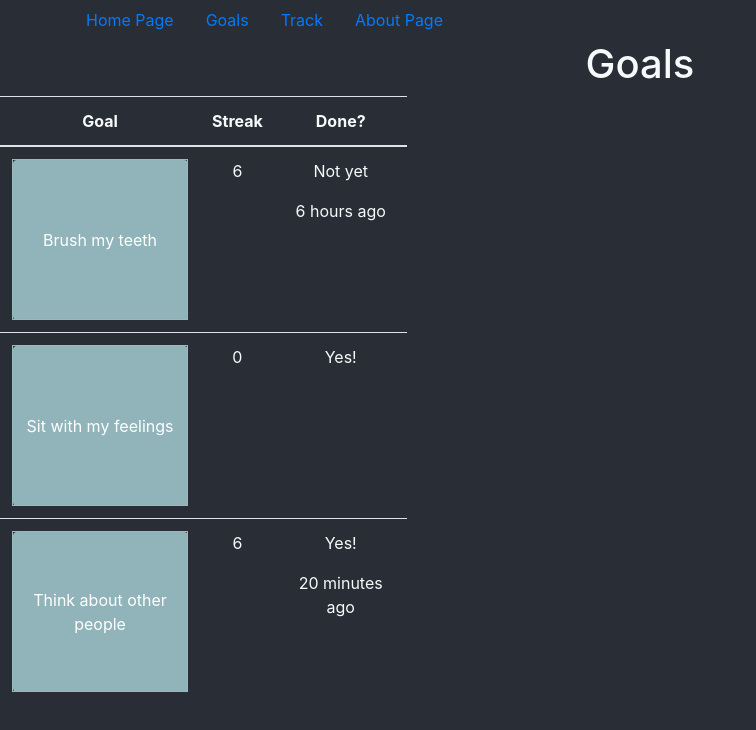
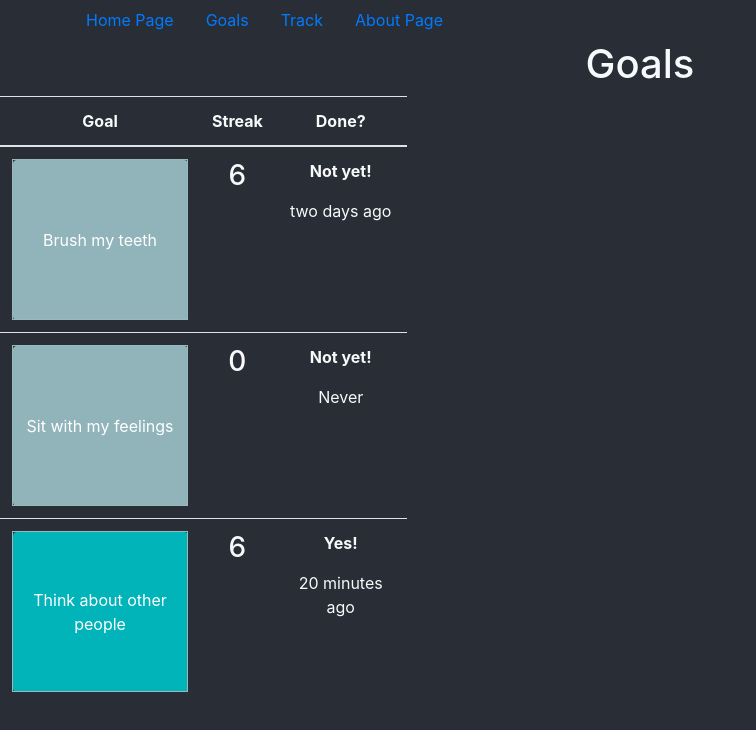
Before and after one commit to sjotterman/habit-tracker, a React (Create React App) app: page /goals in a window 1280 px wide. Shown: the top 730 px of the page, without its empty margins (0-756 px from the left). Built offline with nearby package versions, Linux system fonts and the light colour scheme; what redux-immutable-state-invariant would draw is missing.

Commit message:
toggle goal action

```diff
--- a/src/App.css
+++ b/src/App.css
@@ -69,6 +69,12 @@ body {
   box-shadow: 0 0 0 0.2rem rgba(38, 143, 255, 0.5);
 }
 
+.btn-goal-done {
+  color: #fff;
+  background-color: #00b4ba;
+  border-color: #99b9ba;
+}
+
 @keyframes App-logo-spin {
   from {
     transform: rotate(0deg);
--- a/src/App.js
+++ b/src/App.js
@@ -14,7 +14,7 @@ class App extends Component {
         <div className="App">
           <div>
             <MainMenu />
-            <div className="mainContent">
+            <div className="mainContent text-light">
               <Route exact path="/" component={HomePage} />
               <Route path="/about" component={AboutPage} />
               <Route path="/goals" component={GoalsPage} />
--- a/src/actions/actionTypes.js
+++ b/src/actions/actionTypes.js
@@ -1,2 +1,3 @@
 export const COUNTER_CLICKED = 'COUNTER_CLICKED';
 export const GOAL_CREATED = 'GOAL_CREATED';
+export const GOAL_TOGGLED = 'GOAL_TOGGLED';
--- a/src/actions/goalsActions.js
+++ b/src/actions/goalsActions.js
@@ -3,3 +3,7 @@ import * as types from './actionTypes';
 export function createGoal(counter) {
     return { type: types.GOAL_CREATED, counter}
 }
+
+export function toggleGoal(goalId) {
+    return { type: types.GOAL_TOGGLED, goalId}
+}
--- /dev/null
+++ b/src/components/goals/GoalRow.js
@@ -0,0 +1,27 @@
+import React from 'react';
+
+const GoalRow = (props) => {
+    const { goal }  = props;
+    return (
+                                <tr key={goal.id} >
+                                <td>
+                                    <div className={"btn btn-goal-big " + (goal.done ? "btn-goal-done" : "btn-goal")}
+                                        onClick={props.onGoalToggle}>
+                                        {goal.name}
+                                    </div>
+                                </td>
+                                <td className="text-light h3">{goal.streak}</td>
+                                <td className="text-light">
+                                <p className='font-weight-bold'>
+                                    {goal.done ? 'Yes!' : 'Not yet!'}
+                                </p>
+                                <p>
+                                    {goal.last_done}
+                                </p>
+                                </td>
+                            </tr>
+    );
+
+}
+
+export default GoalRow;
--- a/src/components/goals/GoalsPage.js
+++ b/src/components/goals/GoalsPage.js
@@ -2,14 +2,10 @@ import React from 'react';
 import { connect } from 'react-redux';
 import { bindActionCreators } from 'redux';
 import * as goalsActions from '../../actions/goalsActions';
+import GoalRow from './GoalRow';
 
 
 class GoalsPage extends React.Component {
-
-    constructor(props, context){
-        super(props, context);
-
-    }
 
     render() {
         return (
@@ -29,22 +25,7 @@ class GoalsPage extends React.Component {
 
                             {this.props.goals.map(item => {
                                 return (
-                                <tr key={item.id} >
-                                    <td>
-                                        <div className="btn btn-goal btn-goal-big">
-                                            {item.name}
-                                        </div>
-                                    </td>
-                                    <td className="text-light">{item.streak}</td>
-                                    <td className="text-light">
-                                    <p>
-                                        {item.done}
-                                    </p>
-                                    <p>
-                                        {item.last_done}
-                                    </p>
-                                    </td>
-                                </tr>
+                                    <GoalRow goal={item} onGoalToggle={() => this.props.actions.toggleGoal(item.id)} />
                                 );
                             })}
                         </tbody>
--- a/src/index.js
+++ b/src/index.js
@@ -15,21 +15,21 @@ const initialState = {
             id: 'brush-my-teeth',
             name: 'Brush my teeth',
             streak: 6,
-            done: 'Not yet',
-            last_done: '6 hours ago'
+            done: false,
+            last_done: 'two days ago'
         },
         {
             id: 'sit-with-my-feelings',
             name: 'Sit with my feelings',
             streak: 0,
-            done: 'Yes!',
-            last_done: ''
+            done: false,
+            last_done: 'Never'
         },
         {
             id: 'think-about-other-people',
             name: 'Think about other people',
             streak: 6,
-            done: 'Yes!',
+            done: true,
             last_done: '20 minutes ago'
         }
     ]
--- a/src/reducers/goalsReducer.js
+++ b/src/reducers/goalsReducer.js
@@ -2,6 +2,16 @@ import * as types from '../actions/actionTypes';
 
 export default function goalsReducer(state = [], action) {
     switch(action.type) {
+        case types.GOAL_TOGGLED:
+            let updatedGoals = state.map( item => {
+                    if (item.id === action.goalId) {
+                        let newItem = item;
+                        const done = newItem.done ? false : true;
+                        return {...item, done};
+                    }
+                return item;
+            })
+            return updatedGoals;
 
         default:
             return state;
```
